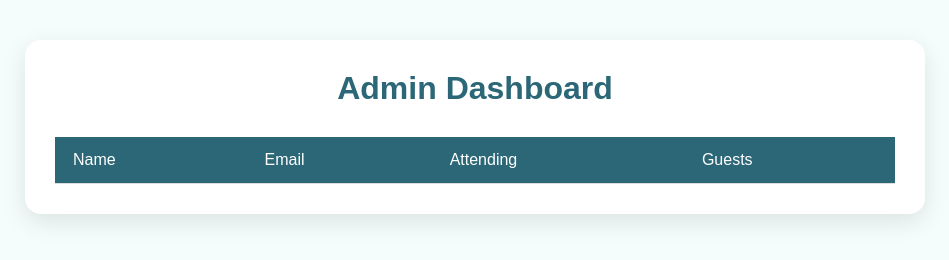
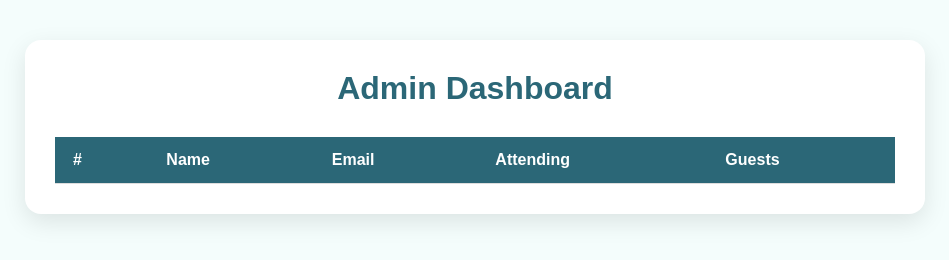
Before and after one commit to Muhayo21/Bookings, a plain HTML site: page admin.html in a window 1280 px wide. Shown: the whole page, without its empty margins (165-1114 px from the left). Drawn offline with Linux system fonts and the light colour scheme; no server answers.

Commit message:
Update admin.html

```diff
--- a/admin.html
+++ b/admin.html
@@ -13,10 +13,11 @@
 
                 <thead>
                     <tr>
-                        <td>Name</td>
-                        <td>Email</td>
-                        <td>Attending</td>
-                        <td>Guests</td>
+                        <th>#</th>
+                        <th>Name</th>
+                        <th>Email</th>
+                        <th>Attending</th>
+                        <th>Guests</th>
                     </tr>
                 </thead>
                 <tbody>
```
